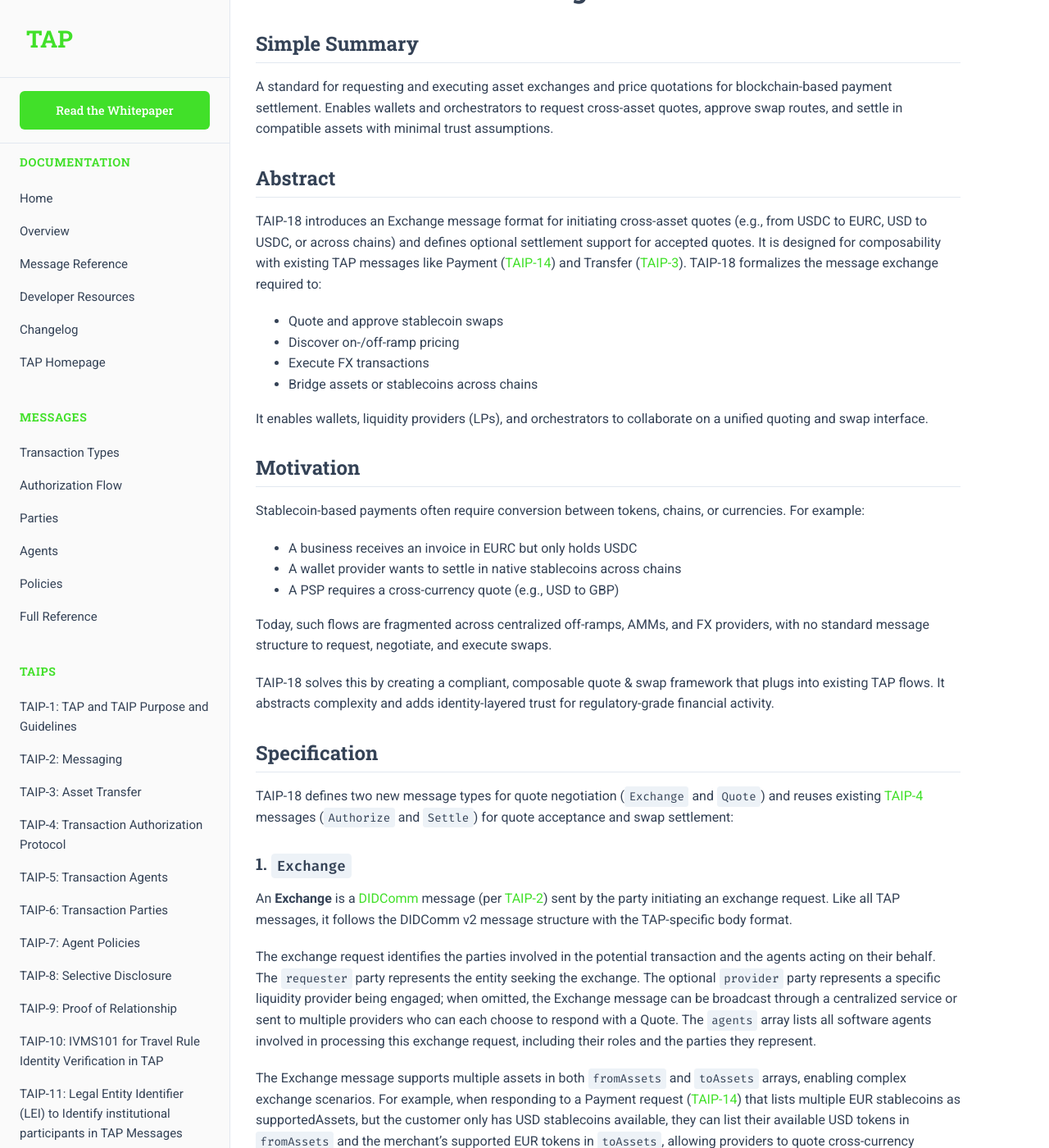
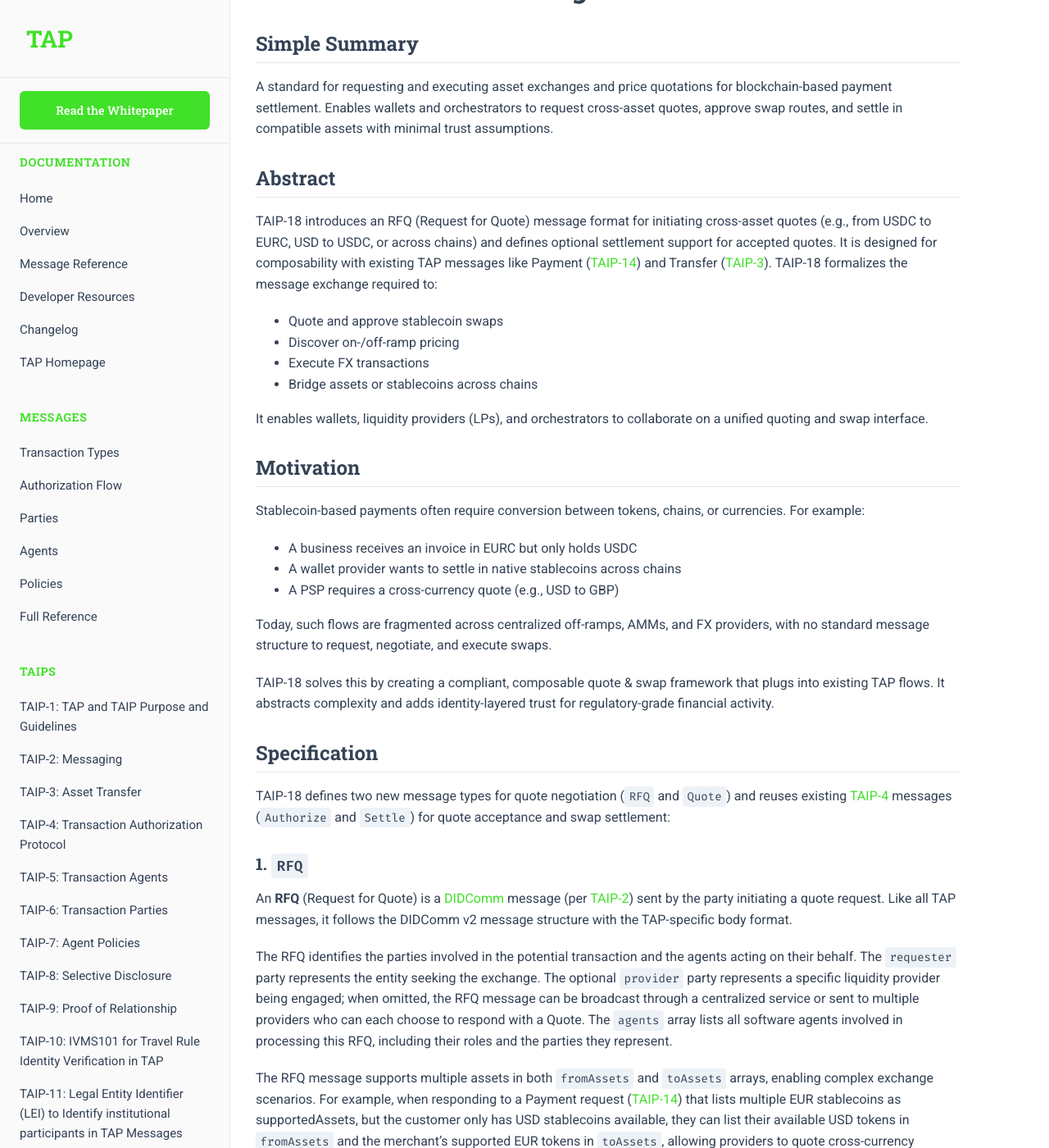
Before and after one commit to TransactionAuthorizationProtocol/TAIPs, a Jekyll site: the page built from TAIPs/taip-18.md, in a window 1280 px wide and 1400 px high, scrolled down 1217 px. Shown: the whole window at 82% size. Built offline with Jekyll 4.4.1, drawn with Linux system fonts in a browser that asks for light colours; some of the changed text lies outside the part shown.

Commit message:
Rename TAIP-18 Exchange message type to RFQ
Renames the Exchange message type to RFQ (Request for Quote) based on
feedback from both payment and institutional users, who recognized RFQ
as the standard name for this pattern. The "Asset Exchange" title and
conceptual references are preserved; only the specific message identifier
changed. Bumps the TypeScript package to 2.0.0 since the type and
validator names are renamed.

Co-Authored-By: Claude Opus 4.7 (1M context) <noreply@anthropic.com>

````diff
--- a/TAIPs/taip-18.md
+++ b/TAIPs/taip-18.md
@@ -5,8 +5,8 @@ status: Draft
 type: Standard
 author: Tarek Mohammad <tarek.mohammad@notabene.id>, Pelle Braendgaard <pelle@notabene.id>
 created: 2025-07-20
-updated: 2025-08-23
-description: Defines Exchange and Quote message types for requesting and executing token swaps and price quotations. Enables cross-asset quotes, swap route approval, and settlement with minimal trust assumptions while maintaining composability with existing TAP messages.
+updated: 2026-05-01
+description: Defines RFQ and Quote message types for requesting and executing token swaps and price quotations. Enables cross-asset quotes, swap route approval, and settlement with minimal trust assumptions while maintaining composability with existing TAP messages.
 requires: 2, 3, 4, 5, 6, 7, 8, 9, 14, 17
 ---
 
@@ -18,7 +18,7 @@ A standard for requesting and executing asset exchanges and price quotations for
 
 ## Abstract
 
-TAIP-18 introduces an Exchange message format for initiating cross-asset quotes (e.g., from USDC to EURC, USD to USDC, or across chains) and defines optional settlement support for accepted quotes. It is designed for composability with existing TAP messages like Payment ([TAIP-14]) and Transfer ([TAIP-3]). TAIP-18 formalizes the message exchange required to:
+TAIP-18 introduces an RFQ (Request for Quote) message format for initiating cross-asset quotes (e.g., from USDC to EURC, USD to USDC, or across chains) and defines optional settlement support for accepted quotes. It is designed for composability with existing TAP messages like Payment ([TAIP-14]) and Transfer ([TAIP-3]). TAIP-18 formalizes the message exchange required to:
 
 * Quote and approve stablecoin swaps
 * Discover on-/off-ramp pricing
@@ -41,21 +41,21 @@ TAIP-18 solves this by creating a compliant, composable quote & swap framework t
 
 ## Specification
 
-TAIP-18 defines two new message types for quote negotiation (`Exchange` and `Quote`) and reuses existing [TAIP-4] messages (`Authorize` and `Settle`) for quote acceptance and swap settlement:
+TAIP-18 defines two new message types for quote negotiation (`RFQ` and `Quote`) and reuses existing [TAIP-4] messages (`Authorize` and `Settle`) for quote acceptance and swap settlement:
 
-### 1. `Exchange`
+### 1. `RFQ`
 
-An **Exchange** is a [DIDComm] message (per [TAIP-2]) sent by the party initiating an exchange request. Like all TAP messages, it follows the DIDComm v2 message structure with the TAP-specific body format.
+An **RFQ** (Request for Quote) is a [DIDComm] message (per [TAIP-2]) sent by the party initiating a quote request. Like all TAP messages, it follows the DIDComm v2 message structure with the TAP-specific body format.
 
-The exchange request identifies the parties involved in the potential transaction and the agents acting on their behalf. The `requester` party represents the entity seeking the exchange. The optional `provider` party represents a specific liquidity provider being engaged; when omitted, the Exchange message can be broadcast through a centralized service or sent to multiple providers who can each choose to respond with a Quote. The `agents` array lists all software agents involved in processing this exchange request, including their roles and the parties they represent.
+The RFQ identifies the parties involved in the potential transaction and the agents acting on their behalf. The `requester` party represents the entity seeking the exchange. The optional `provider` party represents a specific liquidity provider being engaged; when omitted, the RFQ message can be broadcast through a centralized service or sent to multiple providers who can each choose to respond with a Quote. The `agents` array lists all software agents involved in processing this RFQ, including their roles and the parties they represent.
 
-The Exchange message supports multiple assets in both `fromAssets` and `toAssets` arrays, enabling complex exchange scenarios. For example, when responding to a Payment request ([TAIP-14]) that lists multiple EUR stablecoins as supportedAssets, but the customer only has USD stablecoins available, they can list their available USD tokens in `fromAssets` and the merchant's supported EUR tokens in `toAssets`, allowing providers to quote cross-currency exchanges.
+The RFQ message supports multiple assets in both `fromAssets` and `toAssets` arrays, enabling complex exchange scenarios. For example, when responding to a Payment request ([TAIP-14]) that lists multiple EUR stablecoins as supportedAssets, but the customer only has USD stablecoins available, they can list their available USD tokens in `fromAssets` and the merchant's supported EUR tokens in `toAssets`, allowing providers to quote cross-currency exchanges.
 
 The DIDComm message envelope contains:
 
 - **`from`** – REQUIRED [DID] of the initiating agent
 - **`to`** – REQUIRED Array containing [DID] of the liquidity providers or orchestrators
-- **`type`** – REQUIRED Message type: `"https://tap.rsvp/schema/1.0#Exchange"`
+- **`type`** – REQUIRED Message type: `"https://tap.rsvp/schema/1.0#RFQ"`
 - **`id`** – REQUIRED Unique message identifier
 - **`thid`** – OPTIONAL Thread identifier for related messages (e.g., a Payment from [TAIP-14])
 - **`created_time`** – REQUIRED Message creation timestamp
@@ -64,21 +64,21 @@ The DIDComm message envelope contains:
 The message `body` contains:
 
 - **`@context`** – REQUIRED JSON-LD context: `"https://tap.rsvp/schema/1.0"`
-- **`@type`** – REQUIRED Type identifier: `"https://tap.rsvp/schema/1.0#Exchange"`
+- **`@type`** – REQUIRED Type identifier: `"https://tap.rsvp/schema/1.0#RFQ"`
 - **`fromAssets`** – REQUIRED Array of [CAIP-19], DTI, or [ISO-4217] currency codes for available source assets
 - **`toAssets`** – REQUIRED Array of [CAIP-19], DTI, or [ISO-4217] currency codes for desired target assets
 - **`fromAmount`** – CONDITIONAL Amount of source asset to exchange (string decimal). Either `fromAmount` or `toAmount` must be provided
 - **`toAmount`** – CONDITIONAL Amount of target asset desired (string decimal). Either `fromAmount` or `toAmount` must be provided
 - **`requester`** – REQUIRED The party requesting the exchange (Party object per [TAIP-6])
-- **`provider`** – OPTIONAL The preferred liquidity provider party (Party object per [TAIP-6]). When omitted, the Exchange message can be broadcast to multiple providers
-- **`agents`** – REQUIRED Array of agents involved in the exchange request per [TAIP-5]
+- **`provider`** – OPTIONAL The preferred liquidity provider party (Party object per [TAIP-6]). When omitted, the RFQ message can be broadcast to multiple providers
+- **`agents`** – REQUIRED Array of agents involved in the RFQ per [TAIP-5]
 - **`policies`** – OPTIONAL Compliance or presentation requirements per [TAIP-7]
 
 ### 2. `Quote`
 
-A **Quote** is a [DIDComm] message sent by the liquidity provider or orchestrator in response to an Exchange request.
+A **Quote** is a [DIDComm] message sent by the liquidity provider or orchestrator in response to an RFQ.
 
-The quote response includes the `provider` party information and an updated `agents` array. The agents array must contain all agents from the original Exchange request plus any additional agents representing the provider. This ensures full traceability of all parties and agents involved in the potential transaction.
+The quote response includes the `provider` party information and an updated `agents` array. The agents array must contain all agents from the original RFQ plus any additional agents representing the provider. This ensures full traceability of all parties and agents involved in the potential transaction.
 
 The DIDComm message envelope contains:
 
@@ -86,7 +86,7 @@ The DIDComm message envelope contains:
 - **`to`** – REQUIRED Array containing [DID] of the original requester
 - **`type`** – REQUIRED Message type: `"https://tap.rsvp/schema/1.0#Quote"`
 - **`id`** – REQUIRED Unique message identifier
-- **`thid`** – REQUIRED Thread identifier linking to the original Exchange request
+- **`thid`** – REQUIRED Thread identifier linking to the original RFQ
 - **`created_time`** – REQUIRED Message creation timestamp
 
 The message `body` contains:
@@ -98,7 +98,7 @@ The message `body` contains:
 - **`fromAmount`** – REQUIRED Amount of source asset to be exchanged (string decimal)
 - **`toAmount`** – REQUIRED Amount of target asset to be received (string decimal)
 - **`provider`** – REQUIRED The liquidity provider party (Party object per [TAIP-6])
-- **`agents`** – REQUIRED Array of agents involved in the quote per [TAIP-5]. Must include all agents from the original Exchange request plus any provider agents
+- **`agents`** – REQUIRED Array of agents involved in the quote per [TAIP-5]. Must include all agents from the original RFQ plus any provider agents
 - **`expires`** – REQUIRED ISO 8601 timestamp when quote expires
 
 ### 3. Authorization and Settlement
@@ -125,21 +125,21 @@ When the swap is executed, the liquidity provider sends a `Settle` message (per
 
 ## Example Messages
 
-### Exchange Example
+### RFQ Example
 
 This example shows a complete DIDComm message requesting an exchange from USDC to EURC:
 
 ```json
 {
-  "id": "exchange-request-123",
-  "type": "https://tap.rsvp/schema/1.0#Exchange",
+  "id": "rfq-123",
+  "type": "https://tap.rsvp/schema/1.0#RFQ",
   "from": "did:web:wallet.example",
   "to": ["did:web:lp.example", "did:web:lp2.example"],
   "created_time": 1719226800,
   "expires_time": 1719313200,
   "body": {
     "@context": "https://tap.rsvp/schema/1.0",
-    "@type": "https://tap.rsvp/schema/1.0#Exchange",
+    "@type": "https://tap.rsvp/schema/1.0#RFQ",
     "fromAssets": ["eip155:1/erc20:0xA0b86991c6218b36c1d19d4a2e9eb0ce3606eb48"],
     "toAssets": ["eip155:1/erc20:0xB00b00b00b00b00b00b00b00b00b00b00b00b00b"],
     "fromAmount": "1000.00",
@@ -173,7 +173,7 @@ This example shows a complete DIDComm message requesting an exchange from USDC t
   "type": "https://tap.rsvp/schema/1.0#Quote",
   "from": "did:web:lp.example",
   "to": ["did:web:wallet.example"],
-  "thid": "exchange-request-123",
+  "thid": "rfq-123",
   "created_time": 1719226850,
   "body": {
     "@context": "https://tap.rsvp/schema/1.0",
@@ -248,18 +248,18 @@ This example shows swap settlement using the standard `Settle` message from [TAI
 
 ### Example: Fiat to Crypto Quote
 
-This example shows an exchange request from USD fiat to USDC stablecoin:
+This example shows an RFQ from USD fiat to USDC stablecoin:
 
 ```json
 {
-  "id": "fiat-exchange-request-111",
-  "type": "https://tap.rsvp/schema/1.0#Exchange",
+  "id": "fiat-rfq-111",
+  "type": "https://tap.rsvp/schema/1.0#RFQ",
   "from": "did:web:user.wallet",
   "to": ["did:web:onramp.provider"],
   "created_time": 1719230000,
   "body": {
     "@context": "https://tap.rsvp/schema/1.0",
-    "@type": "https://tap.rsvp/schema/1.0#Exchange",
+    "@type": "https://tap.rsvp/schema/1.0#RFQ",
     "fromAssets": ["USD"],
     "toAssets": ["eip155:1/erc20:0xA0b86991c6218b36c1d19d4a2e9eb0ce3606eb48"],
     "fromAmount": "1000.00",
@@ -293,7 +293,7 @@ Response:
   "type": "https://tap.rsvp/schema/1.0#Quote",
   "from": "did:web:onramp.provider",
   "to": ["did:web:user.wallet"],
-  "thid": "fiat-exchange-request-111",
+  "thid": "fiat-rfq-111",
   "created_time": 1719230050,
   "body": {
     "@context": "https://tap.rsvp/schema/1.0",
@@ -322,20 +322,20 @@ Response:
 }
 ```
 
-### Example: Broadcast Exchange Request
+### Example: Broadcast RFQ
 
-This example shows an Exchange request broadcast to multiple providers without specifying a particular provider. The requester has USDC and USDT on Ethereum mainnet available and wants to exchange for either USDC or USDT on Polygon:
+This example shows an RFQ broadcast to multiple providers without specifying a particular provider. The requester has USDC and USDT on Ethereum mainnet available and wants to exchange for either USDC or USDT on Polygon:
 
 ```json
 {
-  "id": "broadcast-exchange-456",
-  "type": "https://tap.rsvp/schema/1.0#Exchange",
+  "id": "broadcast-rfq-456",
+  "type": "https://tap.rsvp/schema/1.0#RFQ",
   "from": "did:web:wallet.example",
   "to": ["did:web:exchange.platform", "did:web:lp1.example", "did:web:lp2.example"],
   "created_time": 1719228000,
   "body": {
     "@context": "https://tap.rsvp/schema/1.0",
-    "@type": "https://tap.rsvp/schema/1.0#Exchange",
+    "@type": "https://tap.rsvp/schema/1.0#RFQ",
     "fromAssets": [
       "eip155:1/erc20:0xA0b86991c6218b36c1d19d4a2e9eb0ce3606eb48",
       "eip155:1/erc20:0xdAC17F958D2ee523a2206206994597C13D831ec7"
@@ -409,18 +409,18 @@ Note how the Escrow message:
 
 ### Example: Cross-Currency FX Quote
 
-This example shows a pure FX exchange request between fiat currencies:
+This example shows a pure FX RFQ between fiat currencies:
 
 ```json
 {
-  "id": "fx-exchange-request-333",
-  "type": "https://tap.rsvp/schema/1.0#Exchange",
+  "id": "fx-rfq-333",
+  "type": "https://tap.rsvp/schema/1.0#RFQ",
   "from": "did:web:bank.example",
   "to": ["did:web:fx.provider"],
   "created_time": 1719231000,
   "body": {
     "@context": "https://tap.rsvp/schema/1.0",
-    "@type": "https://tap.rsvp/schema/1.0#Exchange",
+    "@type": "https://tap.rsvp/schema/1.0#RFQ",
     "fromAssets": ["USD"],
     "toAssets": ["EUR"],
     "fromAmount": "1000.00",
@@ -454,7 +454,7 @@ The following state diagram shows the possible states and transitions for an exc
 
 ```mermaid
 stateDiagram-v2
-    [*] --> Requested : Exchange
+    [*] --> Requested : RFQ
     Requested --> Quoted : Quote received
     Quoted --> Authorized : Authorize sent
     Authorized --> EscrowRequested : Escrow received (optional)
@@ -480,7 +480,7 @@ sequenceDiagram
     participant Provider as Provider Agent
     participant Blockchain
 
-    Requester->>Provider: Exchange (USDC → EURC)
+    Requester->>Provider: RFQ (USDC → EURC)
     Provider->>Requester: Quote (rates & amounts)
     Note over Requester: User reviews quote
     Requester->>Provider: Authorize (accept quote)
@@ -506,7 +506,7 @@ sequenceDiagram
     participant Escrow as Escrow Agent
     participant Blockchain
 
-    Requester->>Provider: Exchange (USDC → EURC)
+    Requester->>Provider: RFQ (USDC → EURC)
     Provider->>Requester: Quote (rates & amounts)
     Note over Requester: User reviews quote
     Requester->>Provider: Authorize (accept quote)
@@ -547,7 +547,7 @@ sequenceDiagram
     participant EscrowB as Escrow Agent B
     participant Blockchain
 
-    Requester->>Provider: Exchange (USDC → EURC)
+    Requester->>Provider: RFQ (USDC → EURC)
     Provider->>Requester: Quote (rates & amounts)
     Requester->>Provider: Authorize (accept quote)
 
@@ -592,9 +592,9 @@ sequenceDiagram
     participant LP3 as Provider 3
     participant Blockchain
 
-    Requester->>LP1: Exchange (multiple assets)
-    Requester->>LP2: Exchange (multiple assets)
-    Requester->>LP3: Exchange (multiple assets)
+    Requester->>LP1: RFQ (multiple assets)
+    Requester->>LP2: RFQ (multiple assets)
+    Requester->>LP3: RFQ (multiple assets)
 
     LP1->>Requester: Quote (rate: 0.91)
     LP2->>Requester: Quote (rate: 0.92)
--- a/packages/typescript/package.json
+++ b/packages/typescript/package.json
@@ -1,6 +1,6 @@
 {
   "name": "@taprsvp/types",
-  "version": "1.14.0",
+  "version": "2.0.0",
   "description": "TypeScript types and interfaces for the Transaction Authorization Protocol (TAP)",
   "main": "dist/index.js",
   "types": "dist/index.d.ts",
--- a/schemas/messages/quote.json
+++ b/schemas/messages/quote.json
@@ -75,7 +75,7 @@
             "$ref": "../data-structures/agent.json"
           },
           "minItems": 1,
-          "description": "Agents involved in the quote (must include all from original Exchange plus provider agents)"
+          "description": "Agents involved in the quote (must include all from original RFQ plus provider agents)"
         },
         "expiresAt": {
           "$ref": "../common/base-types.json#/$defs/iso8601DateTime",
````
Also changed, not shown: TAIPs/taip-14.md (+4 -4 lines), messages.md (+9 -9 lines), packages/typescript/CHANGELOG.md (+14 -0 lines), packages/typescript/src/arbitraries.ts (+11 -11 lines), packages/typescript/src/tap.ts (+15 -15 lines), packages/typescript/src/validator.test.ts (+48 -48 lines), packages/typescript/src/validator.ts (+10 -10 lines), schemas/messages/rfq.json (renamed from schemas/messages/exchange.json, +6 -6 lines), CHANGELOG.md.
